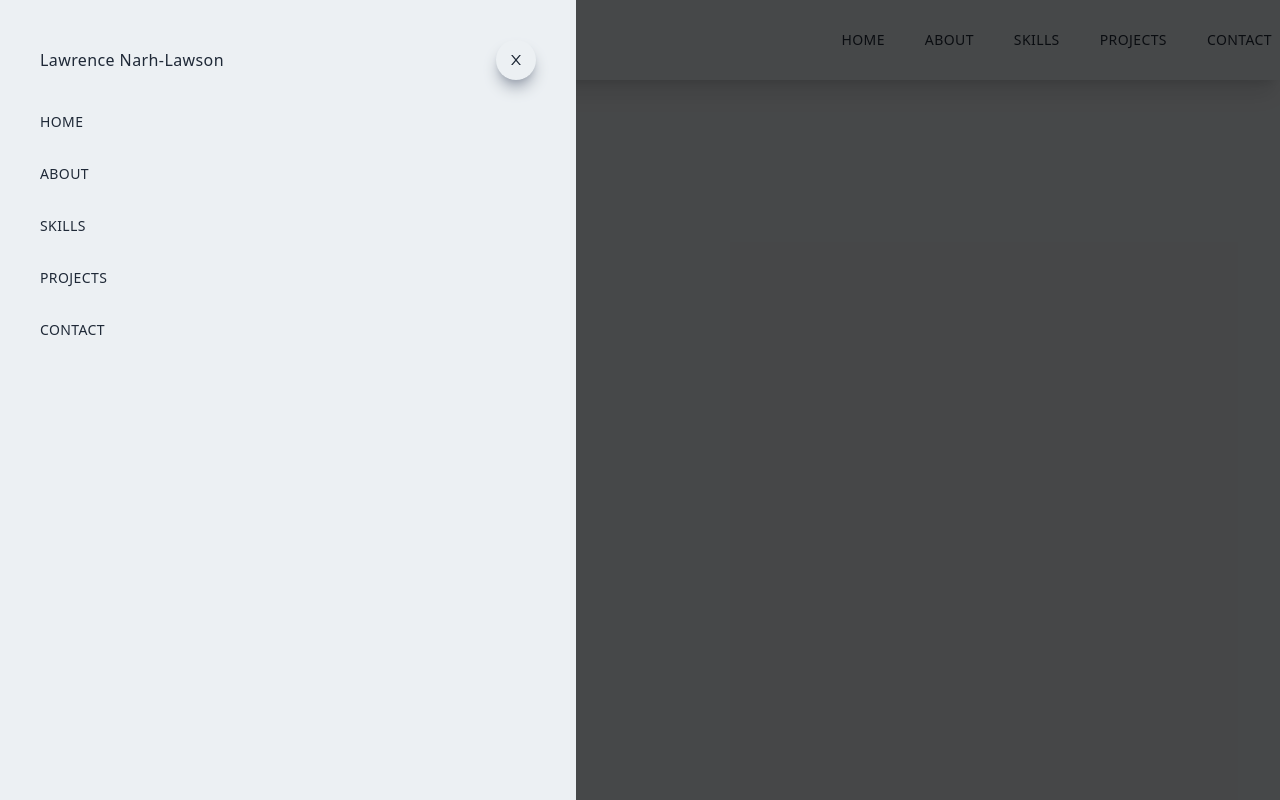
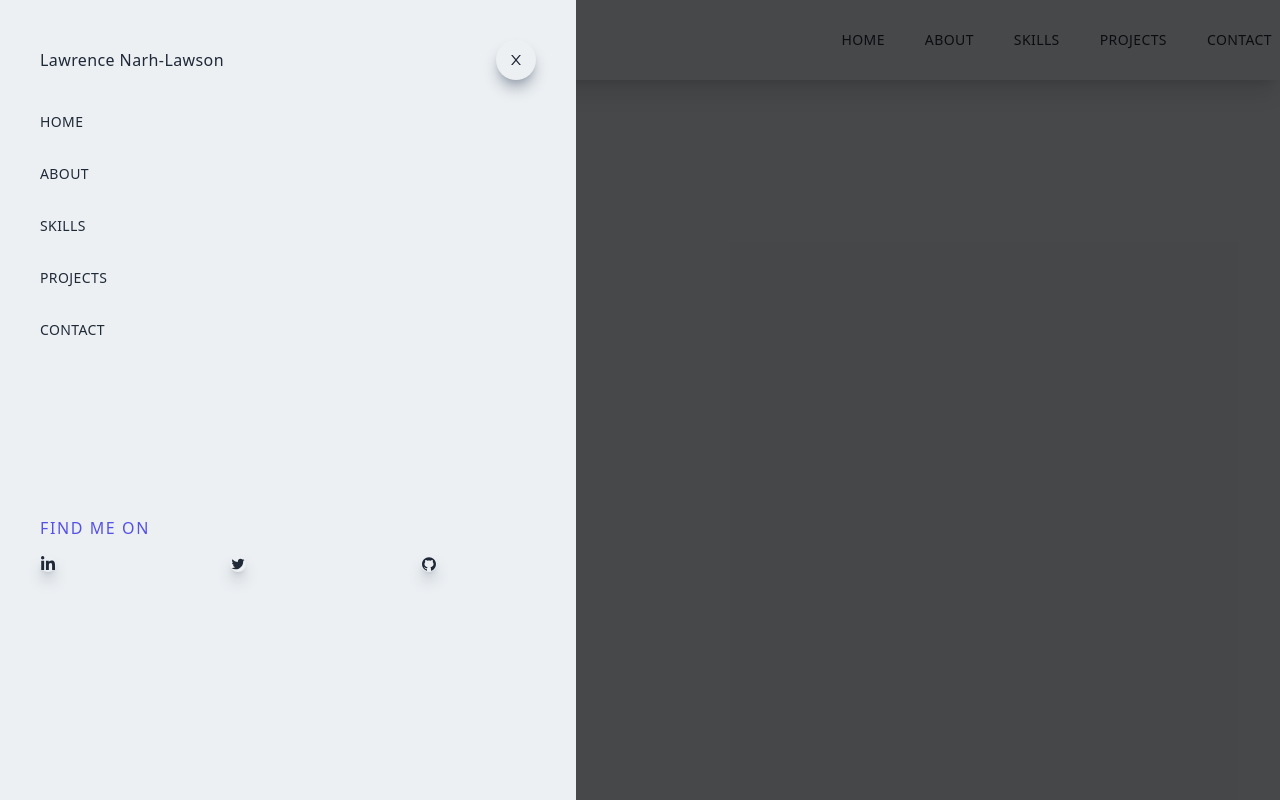
Before and after one commit to lawlawson/portfolio-july, a Next.js app: page / in a window 1280 px wide. Built offline with nearby package versions, Linux system fonts and the light colour scheme.

Commit message:
Added social icons

```diff
--- a/pages/components/Navbar.jsx
+++ b/pages/components/Navbar.jsx
@@ -1,6 +1,7 @@
 import Link from 'next/link';
-import React from 'react'
-import { AiOutlineClose, AiOutlineMenu } from 'react-icons/ai';
+import React, { useState} from 'react'
+import { AiOutlineClose, AiOutlineGithub, AiOutlineMenu, AiOutlineTwitter } from 'react-icons/ai';
+import { FaLinkedinIn } from 'react-icons/fa';
 
 
 const Navbar = () => {
@@ -33,7 +34,7 @@ const Navbar = () => {
     </div>
 
     <div className='fixed left-0 top-0 w-full h-screen bg-black/70'>
-      <div className='fixed left-0 top-0 w-[75%] sm:w-[60%] md:w-[45%] h-screen bg-[#ecf0f3] p-10 ease-in duration 500'>
+      <div className='fixed left-0 top-0 w-[75%] sm:w-[60%] md:w-[45%] h-screen bg-[#ecf0f3] p-10 ease-in duration-500'>
         <div>
           <div className='flex w-full items-center justify-between'>
           <Link href='/'>Lawrence Narh-Lawson</Link>
@@ -60,6 +61,20 @@ const Navbar = () => {
               <li className='py-4 text-sm'>Contact</li>
             </Link>
           </ul>
+          <div className='pt-40'>
+            <p className='uppercase tracking-widest text-[#5651e5]'>Find me on</p>
+            <div className='flex items-center justify-between my-4 w-full sm:w-[80%]'>
+              <div className='rounded-full shadow-lg shadow-gray-400 p3 cursor-pointer hover:scale-105 ease-in duration-300'>
+                <FaLinkedinIn />
+              </div>
+              <div className='rounded-full shadow-lg shadow-gray-400 p3 cursor-pointer hover:scale-105 ease-in duration-300'>
+                <AiOutlineTwitter />
+              </div>
+              <div className='rounded-full shadow-lg shadow-gray-400 p3 cursor-pointer hover:scale-105 ease-in duration-300'>
+                <AiOutlineGithub />
+              </div>
+            </div>
+          </div>
         </div>
       </div>
     </div>
```
